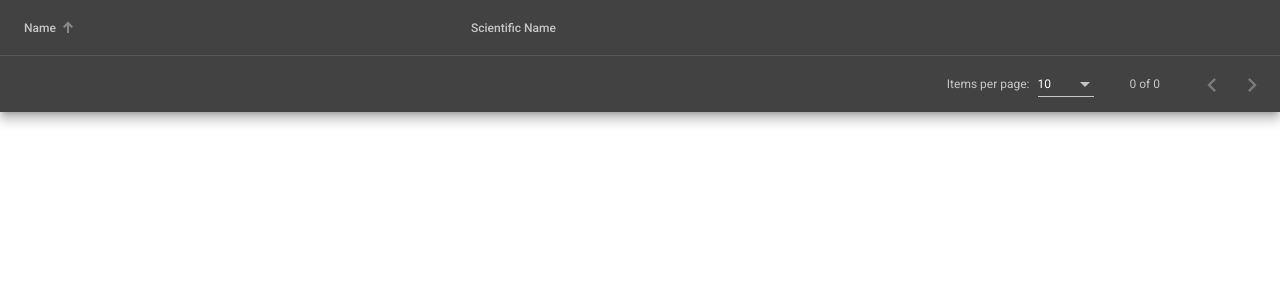
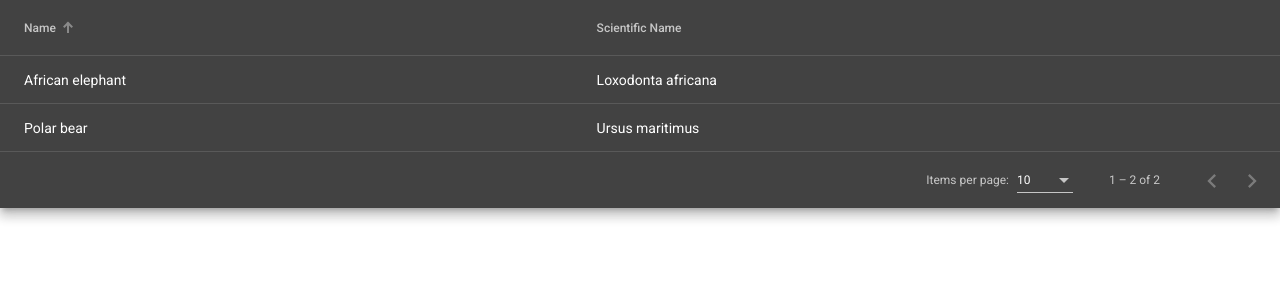
Before and after one commit to brunosilvadev/green-thumb, an Angular app: page / in a window 1280 px wide. Shown: the top 300 px of the page. Built offline with nearby package versions, Linux system fonts and the light colour scheme; no server answers.

Commit message:
works but doesnt work

```diff
--- a/src/app/species-table/species-table-datasource.ts
+++ b/src/app/species-table/species-table-datasource.ts
@@ -53,13 +53,12 @@ const EXAMPLE_DATA: Species[] = [
  * (including sorting, pagination, and filtering).
  */
 export class SpeciesTableDataSource extends DataSource<Species> {
-  data: Species[];
+  data: Species[] = EXAMPLE_DATA;
   paginator: MatPaginator | undefined;
   sort: MatSort | undefined;
 
-  constructor(dataset:Species[]) {
+  constructor() {
     super();
-    this.data = dataset;
   }
 
   /**
--- a/src/app/species-table/species-table.component.ts
+++ b/src/app/species-table/species-table.component.ts
@@ -16,7 +16,8 @@ export class SpeciesTableComponent implements AfterViewInit {
   @ViewChild(MatPaginator) paginator!: MatPaginator;
   @ViewChild(MatSort) sort!: MatSort;
   @ViewChild(MatTable) table!: MatTable<Species>;
-  dataSource: SpeciesTableDataSource = new SpeciesTableDataSource([] as Species[]);
+  dataSource: SpeciesTableDataSource  = new SpeciesTableDataSource();
+  loaded: boolean = false;
 
   /** Columns displayed in the table. Columns IDs can be added, removed, or reordered. */
   displayedColumns = ['name','scientific-name'];
@@ -27,7 +28,7 @@ export class SpeciesTableComponent implements AfterViewInit {
 
   async refresh() {
     await this.svc.getSpecies().then( species => {
-      this.dataSource = new SpeciesTableDataSource(species);
+      this.loaded = true;
     })
     .catch( err => console.log(err));
   }
```
